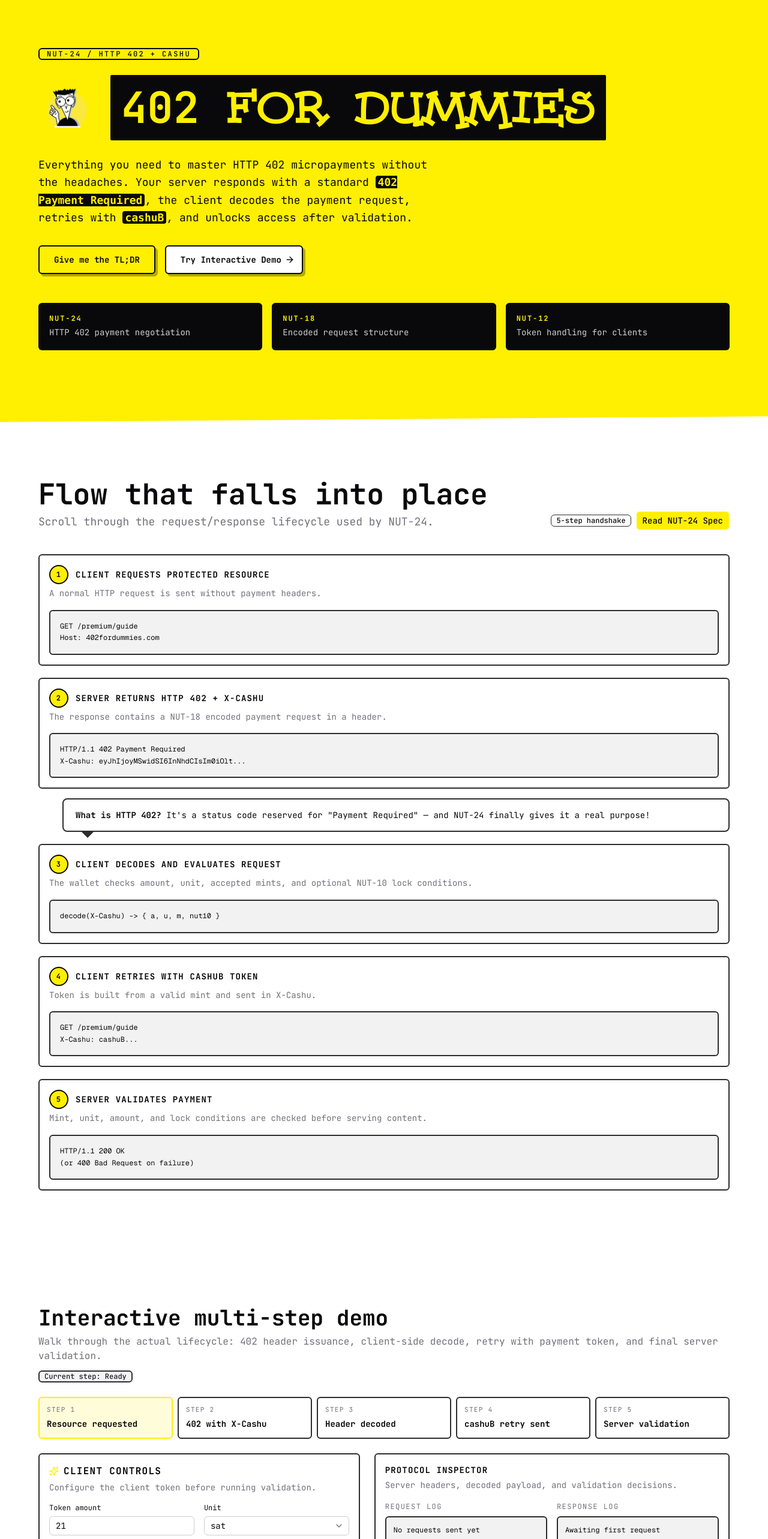
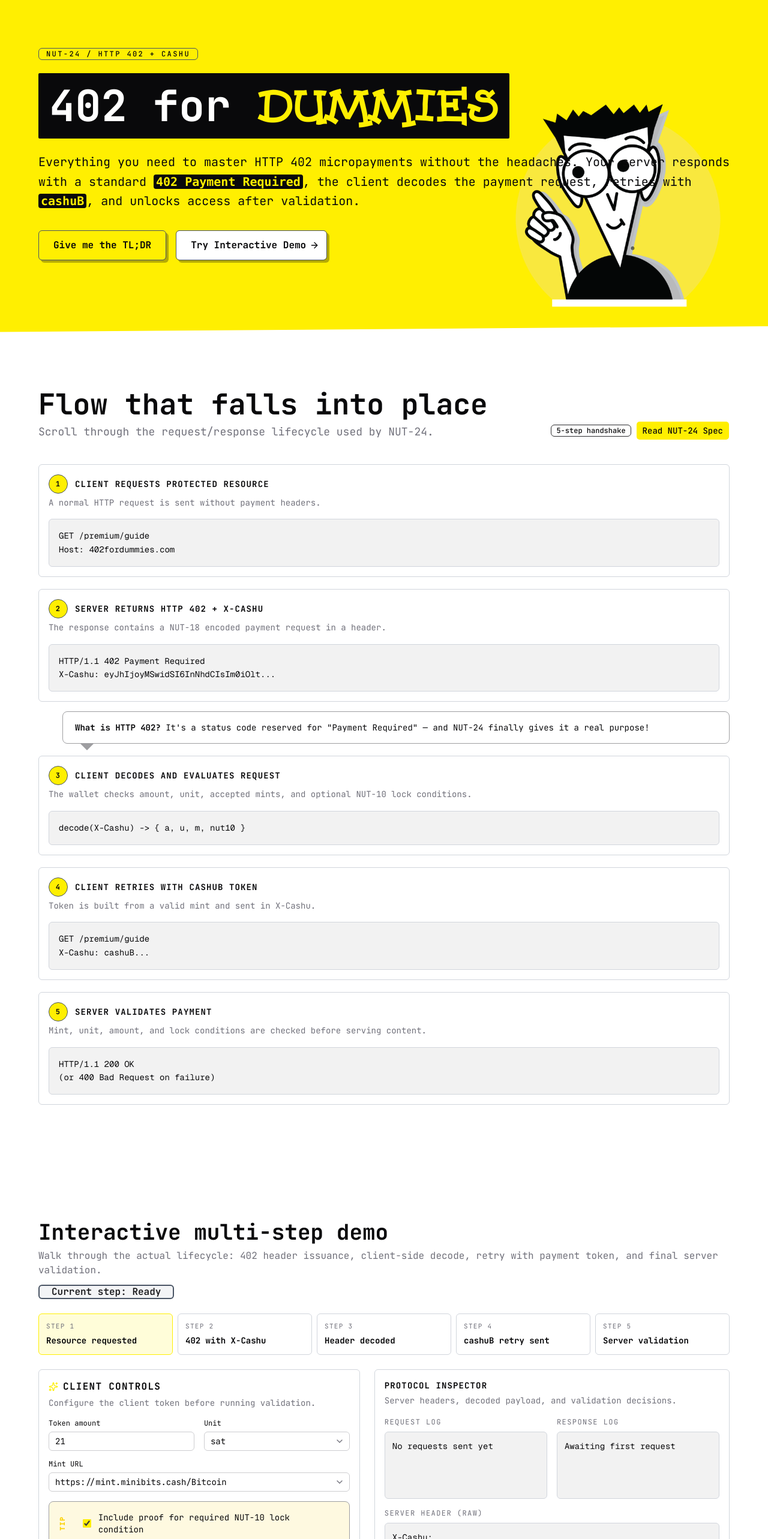
Before and after one commit to Egge21M/402fordummies, a Next.js app: page / in a window 1280 px wide. Shown: the top 2566 px of the page at 60% size. Built offline with nearby package versions, Linux system fonts and the light colour scheme.

Commit message:
updated style hero.

```diff
--- a/app/globals.css
+++ b/app/globals.css
@@ -96,7 +96,7 @@
     @apply border-border outline-ring/50;
   }
   body {
-    @apply bg-background text-foreground text-sm;
+    @apply bg-background text-foreground text-base;
   }
 }
 
@@ -114,7 +114,7 @@
   }
 
   .dummies-tip {
-    border: 2px solid var(--border);
+    border: 1px solid oklch(0.7 0.005 285);
     border-radius: 0.5rem;
     padding: 1rem 1.25rem 1rem 3.5rem;
     background: oklch(0.87 0.19 95 / 12%);
@@ -136,7 +136,7 @@
 
   .dummies-speech-bubble {
     position: relative;
-    border: 2px solid var(--border);
+    border: 1px solid oklch(0.7 0.005 285);
     border-radius: 0.5rem;
     padding: 1rem 1.25rem;
     background: var(--card);
@@ -150,7 +150,7 @@
     height: 0;
     border-left: 12px solid transparent;
     border-right: 12px solid transparent;
-    border-top: 12px solid var(--border);
+    border-top: 12px solid oklch(0.7 0.005 285);
   }
 
   .dummies-highlight {
--- a/components/nut24-landing.tsx
+++ b/components/nut24-landing.tsx
@@ -251,16 +251,27 @@
       {/* ===== HERO SECTION ===== */}
       <section
         className={cn(
-          "relative bg-primary px-6 pb-24 pt-20 sm:px-10 lg:px-16",
+          "relative bg-primary px-6 pb-24 pt-20 sm:px-10 lg:px-16 overflow-hidden",
           revealMotion,
           "motion-safe:animate-in motion-safe:fade-in motion-safe:slide-in-from-bottom-2"
         )}
       >
+        {/* Background logo - bottom right */}
+        <div className="absolute bottom-0 right-0 w-64 h-64 sm:w-96 sm:h-96 lg:w-[500px] lg:h-[500px] pointer-events-none">
+          <Image
+            src="/for-dummies-logo.png"
+            alt="For Dummies logo"
+            fill
+            className="object-contain object-bottom"
+            priority
+          />
+        </div>
+
         <div className="mx-auto flex w-full max-w-6xl flex-col gap-8">
           {/* Top bar */}
-          <div className="flex items-center justify-between">
+          <div className="flex items-center justify-between relative z-10">
             <Badge
-              className="w-fit border-2 border-foreground bg-primary px-3 py-1 text-xs uppercase tracking-[0.2em] text-foreground"
+              className="w-fit border border-gray-600 bg-primary px-3 py-1 text-xs uppercase tracking-[0.2em] text-foreground"
               variant="secondary"
             >
               NUT-24 / HTTP 402 + Cashu
@@ -268,16 +279,7 @@
           </div>
 
           {/* Logo + headline */}
-          <div className="flex flex-col items-start gap-6 sm:flex-row sm:items-center">
-            <div className="shrink-0 relative w-20 h-20 sm:w-24 sm:h-24">
-              <Image
-                src="/for-dummies-logo.png"
-                alt="For Dummies logo"
-                fill
-                className="object-contain"
-                priority
-              />
-            </div>
+          <div className="flex flex-col items-start gap-6 sm:flex-row sm:items-center relative z-10">
             <h1
               className={cn(
                 "text-5xl leading-tight font-bold sm:text-7xl",
@@ -286,15 +288,15 @@
               )}
             >
               <span className="dummies-highlight">
-                <span className="font-bold">402</span>{" "}
-                <span className="font-dummies">for dummies</span>
+                <span className="font-bold text-white">402 for</span>{" "}
+                <span className="font-dummies">dummies</span>
               </span>
             </h1>
           </div>
 
           <p
             className={cn(
-              "max-w-2xl text-base leading-relaxed sm:text-lg text-foreground",
+              "w-full text-lg leading-relaxed sm:text-xl text-foreground relative z-10",
               revealMotion,
               "motion-safe:animate-in motion-safe:fade-in"
             )}
@@ -307,7 +309,7 @@
 
           <div
             className={cn(
-              "flex flex-wrap items-center gap-4",
+              "flex flex-wrap items-center gap-4 relative z-10",
               revealMotion,
               "motion-safe:animate-in motion-safe:fade-in"
             )}
@@ -315,14 +317,14 @@
             <Button
               onClick={() => setShowTldr(true)}
               size="lg"
-              className="h-auto rounded-md border-2 border-foreground bg-primary px-6 py-3 text-sm font-bold text-foreground shadow-[4px_4px_0_oklch(0.15_0_0/30%)] hover:bg-primary/90"
+              className="h-auto rounded-md border border-gray-600 bg-primary px-6 py-3 text-base font-bold text-foreground shadow-[4px_4px_0_oklch(0.15_0_0/30%)] hover:bg-primary/90"
             >
               Give me the TL;DR
             </Button>
             <Button
               asChild
               size="lg"
-              className="h-auto rounded-md border-2 border-foreground bg-white px-6 py-3 text-sm font-bold text-foreground shadow-[4px_4px_0_oklch(0.15_0_0/30%)] hover:bg-white/90"
+              className="h-auto rounded-md border border-gray-600 bg-white px-6 py-3 text-base font-bold text-foreground shadow-[4px_4px_0_oklch(0.15_0_0/30%)] hover:bg-white/90"
             >
               <a href="#demo">
                 Try Interactive Demo
@@ -331,28 +333,7 @@
             </Button>
           </div>
 
-          {/* NUT cards */}
-          <div className="mt-4 grid gap-4 sm:grid-cols-3">
-            {[
-              ["NUT-24", "HTTP 402 payment negotiation"],
-              ["NUT-18", "Encoded request structure"],
-              ["NUT-12", "Token handling for clients"],
-            ].map(([label, text]) => (
-              <Card
-                key={label}
-                className={cn(
-                  "border-foreground/50 bg-foreground shadow-none",
-                  revealMotion,
-                  "motion-safe:animate-in motion-safe:fade-in motion-safe:slide-in-from-bottom-2"
-                )}
-              >
-                <CardHeader>
-                  <CardTitle className="text-xs font-bold uppercase tracking-[0.16em] text-primary">{label}</CardTitle>
-                  <CardDescription className="text-background/80">{text}</CardDescription>
-                </CardHeader>
-              </Card>
-            ))}
-          </div>
+
         </div>
       </section>
 
@@ -397,7 +378,7 @@
                 >
                   <CardHeader>
                     <CardTitle className="flex items-center gap-3 text-sm font-bold uppercase tracking-[0.08em]">
-                      <span className="inline-flex size-8 items-center justify-center rounded-full border-2 border-foreground bg-primary text-xs font-bold text-primary-foreground">
+                      <span className="inline-flex size-8 items-center justify-center rounded-full border border-gray-600 bg-primary text-xs font-bold text-primary-foreground">
                         {index + 1}
                       </span>
                       {step.title}
@@ -405,7 +386,7 @@
                     <CardDescription>{step.detail}</CardDescription>
                   </CardHeader>
                   <CardContent>
-                    <pre className="bg-foreground/5 overflow-x-auto rounded-md border-2 border-border p-4 font-mono text-xs leading-relaxed">
+                    <pre className="bg-foreground/5 overflow-x-auto rounded-md border border-gray-300 p-4 font-mono text-sm leading-relaxed">
                       {step.packet}
                     </pre>
                   </CardContent>
@@ -433,7 +414,7 @@
                 payment token, and final server validation.
               </p>
             </div>
-            <Badge variant="secondary" className="border-2 border-border">
+            <Badge variant="secondary" className="border-2 border-gray-600 bg-gray-100 px-5 py-2.5 text-base font-semibold">
               Current step: {activeStepLabel}
             </Badge>
           </div>
@@ -447,7 +428,7 @@
                 <div
                   key={phase}
                   className={cn(
-                    "rounded-md border-2 border-border p-3",
+                    "rounded-md border border-gray-300 p-3",
                     revealMotion,
                     complete && "border-emerald-600 bg-emerald-500/10",
                     active && "border-primary bg-primary/15"
@@ -554,13 +535,13 @@
                 <div className="grid gap-4 md:grid-cols-2">
                   <div className="space-y-2">
                     <p className="text-muted-foreground text-xs uppercase tracking-[0.12em]">Request log</p>
-                    <pre className="bg-foreground/5 min-h-28 overflow-x-auto rounded-md border-2 border-border p-3 font-mono text-xs leading-relaxed whitespace-pre-wrap">
+                    <pre className="bg-foreground/5 min-h-28 overflow-x-auto rounded-md border border-gray-300 p-3 font-mono text-sm leading-relaxed whitespace-pre-wrap">
                       {requestLog.length > 0 ? requestLog.join("\n\n") : "No requests sent yet"}
                     </pre>
                   </div>
                   <div className="space-y-2">
                     <p className="text-muted-foreground text-xs uppercase tracking-[0.12em]">Response log</p>
-                    <pre className="bg-foreground/5 min-h-28 overflow-x-auto rounded-md border-2 border-border p-3 font-mono text-xs leading-relaxed whitespace-pre-wrap">
+                    <pre className="bg-foreground/5 min-h-28 overflow-x-auto rounded-md border border-gray-300 p-3 font-mono text-sm leading-relaxed whitespace-pre-wrap">
                       {responseLog.join("\n")}
                     </pre>
                   </div>
@@ -568,14 +549,14 @@
 
                 <div className="space-y-2">
                   <p className="text-muted-foreground text-xs uppercase tracking-[0.12em]">Server header (raw)</p>
-                  <pre className="bg-foreground/5 overflow-x-auto rounded-md border-2 border-border p-3 font-mono text-xs leading-relaxed whitespace-pre-wrap">
+                  <pre className="bg-foreground/5 overflow-x-auto rounded-md border border-gray-300 p-3 font-mono text-sm leading-relaxed whitespace-pre-wrap">
                     {`X-Cashu: ${encodedHeader}`}
                   </pre>
                 </div>
 
                 <div className="space-y-2">
                   <p className="text-muted-foreground text-xs uppercase tracking-[0.12em]">Decoded on client</p>
-                  <pre className="bg-foreground/5 min-h-32 overflow-x-auto rounded-md border-2 border-border p-3 font-mono text-xs leading-relaxed whitespace-pre-wrap">
+                  <pre className="bg-foreground/5 min-h-32 overflow-x-auto rounded-md border border-gray-300 p-3 font-mono text-sm leading-relaxed whitespace-pre-wrap">
                     {decodedRequest ? JSON.stringify(decodedRequest, null, 2) : "Run step 2 to decode X-Cashu"}
                   </pre>
                   {decodeError ? (
@@ -590,10 +571,10 @@
                   <p className="text-muted-foreground text-xs uppercase tracking-[0.12em]">Validation checks</p>
                   <div className="space-y-2">
                     {validation.length === 0 ? (
-                      <p className="text-muted-foreground rounded-md border-2 border-border p-3 text-sm">Run until final step to evaluate checks.</p>
+                      <p className="text-muted-foreground rounded-md border border-gray-300 p-3 text-base">Run until final step to evaluate checks.</p>
                     ) : (
                       validation.map((item) => (
-                        <div key={item.label} className="flex items-start justify-between gap-4 rounded-md border-2 border-border p-3">
+                        <div key={item.label} className="flex items-start justify-between gap-4 rounded-md border border-gray-300 p-3">
                           <div>
                             <p className="text-sm font-bold">{item.label}</p>
                             <p className="text-muted-foreground mt-1 text-sm">{item.detail}</p>
--- a/components/ui/card.tsx
+++ b/components/ui/card.tsx
@@ -11,7 +11,7 @@
     <div
       data-slot="card"
       data-size={size}
-      className={cn("bg-card text-card-foreground gap-4 overflow-hidden rounded-md border-2 border-border py-4 text-sm/relaxed shadow-md has-data-[slot=card-footer]:pb-0 has-[>img:first-child]:pt-0 data-[size=sm]:gap-2 data-[size=sm]:py-3 data-[size=sm]:has-data-[slot=card-footer]:pb-0 *:[img:first-child]:rounded-md *:[img:last-child]:rounded-md group/card flex flex-col", className)}
+      className={cn("bg-card text-card-foreground gap-4 overflow-hidden rounded-md border border-gray-300 py-4 text-base/relaxed shadow-none has-data-[slot=card-footer]:pb-0 has-[>img:first-child]:pt-0 data-[size=sm]:gap-2 data-[size=sm]:py-3 data-[size=sm]:has-data-[slot=card-footer]:pb-0 *:[img:first-child]:rounded-md *:[img:last-child]:rounded-md group/card flex flex-col", className)}
       {...props}
     />
   )
```
